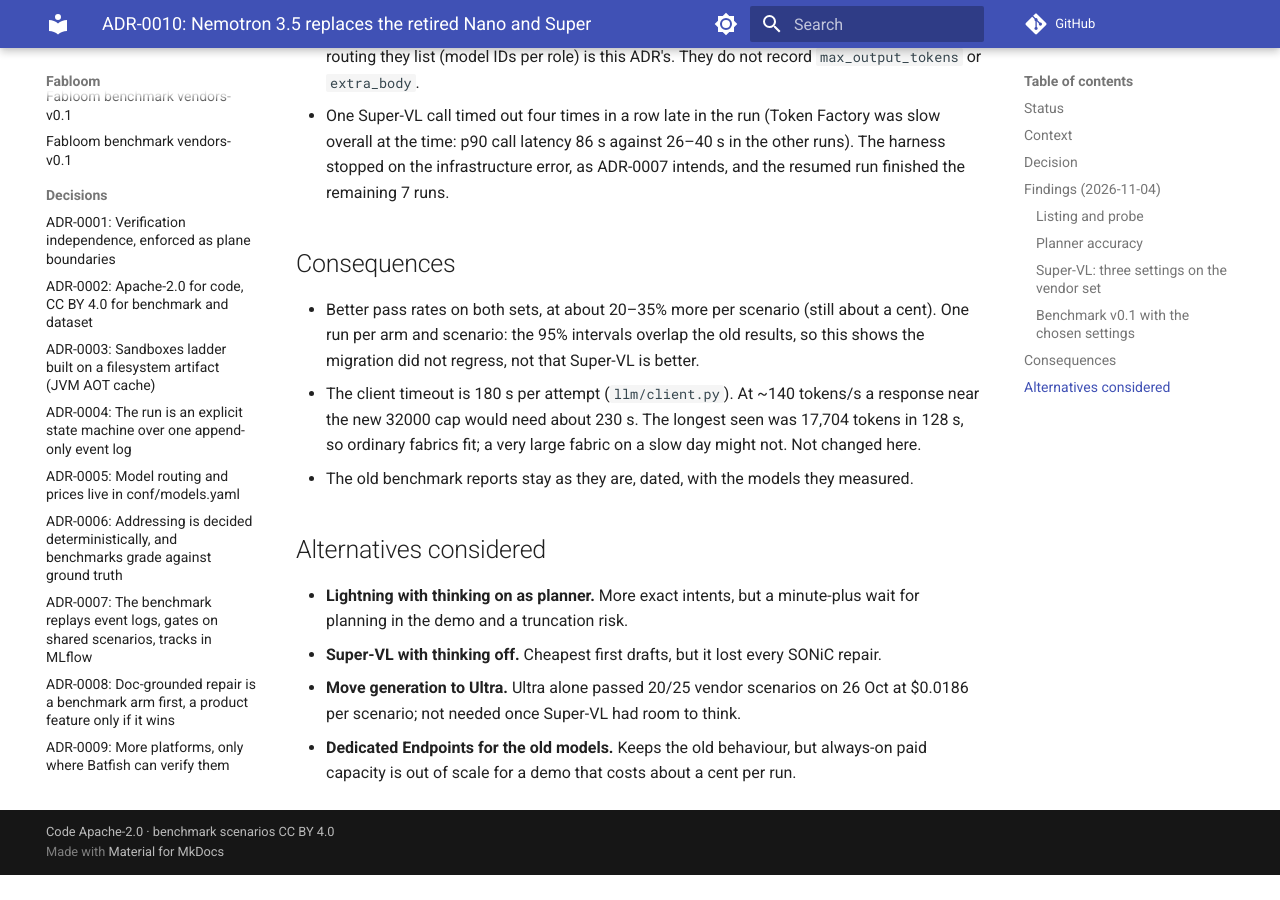
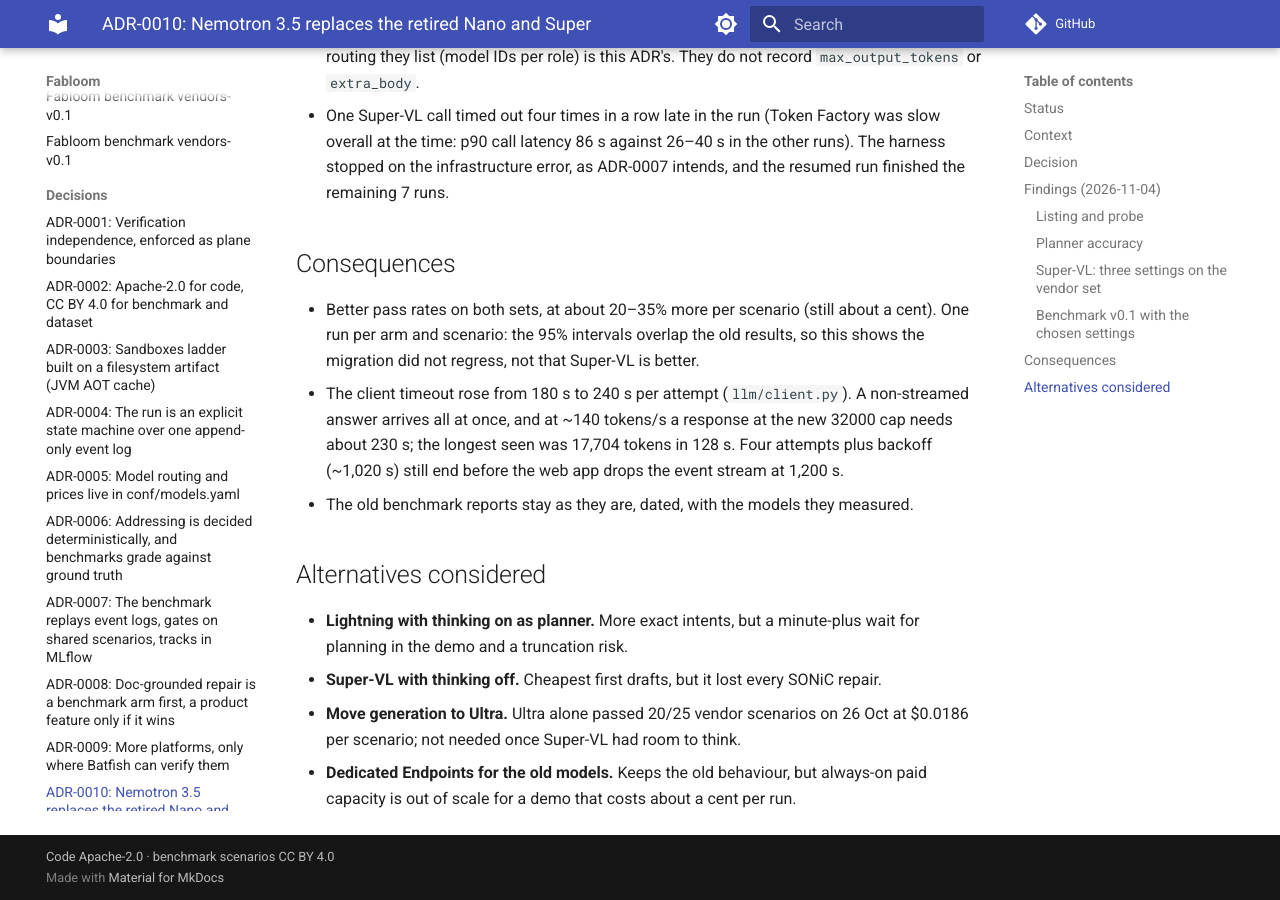
Before and after one commit to vkrishnabhatk/fabloom, an MkDocs documentation site: the page built from docs/decisions/ADR-0010-nemotron-3.5-migration.md, in a window 1280 px wide and 900 px high, scrolled down 3048 px. Built offline with MkDocs 1.6.1 and Material for MkDocs 9.7.7, drawn with Linux system fonts in a browser that asks for light colours; comment, search, counter and statistics services are not loaded; before the commit the page ends 3923 px from its top, so only the background shows below that.

Commit message:
fix(llm): a 240 s call timeout fits a full 32000-token Super-VL answer
Super-VL's cap rose to 32000 tokens (ADR-0010). A non-streamed answer arrives all at once,
so the timeout bounds generation time: at ~140 tokens/s a full answer needs ~230 s, more
than the old 180 s. Four attempts plus backoff (~1020 s) still end before the web app
drops the event stream at 1200 s.

Signed-off-by: Venkatakrishna Bhat K <vkrishnabhatk@gmail.com>

```diff
--- a/docs/decisions/ADR-0010-nemotron-3.5-migration.md
+++ b/docs/decisions/ADR-0010-nemotron-3.5-migration.md
@@ -109,9 +109,10 @@ the frozen baseline passed.
 - Better pass rates on both sets, at about 20–35% more per scenario (still about a cent).
   One run per arm and scenario: the 95% intervals overlap the old results, so this shows the
   migration did not regress, not that Super-VL is better.
-- The client timeout is 180 s per attempt (`llm/client.py`). At ~140 tokens/s a response near
-  the new 32000 cap would need about 230 s. The longest seen was 17,704 tokens in 128 s, so
-  ordinary fabrics fit; a very large fabric on a slow day might not. Not changed here.
+- The client timeout rose from 180 s to 240 s per attempt (`llm/client.py`). A non-streamed
+  answer arrives all at once, and at ~140 tokens/s a response at the new 32000 cap needs
+  about 230 s; the longest seen was 17,704 tokens in 128 s. Four attempts plus backoff
+  (~1,020 s) still end before the web app drops the event stream at 1,200 s.
 - The old benchmark reports stay as they are, dated, with the models they measured.
 
 ## Alternatives considered
```
Also changed, not shown: 1 other file.
